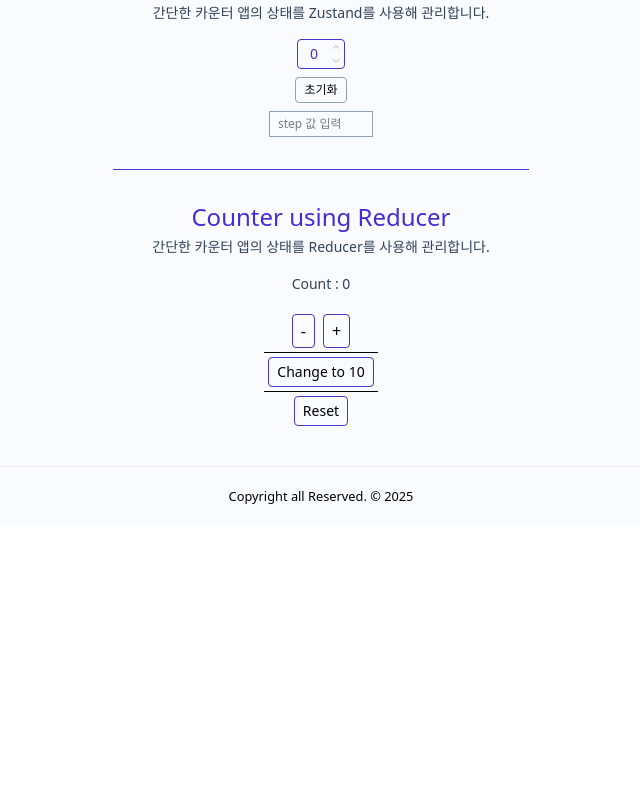
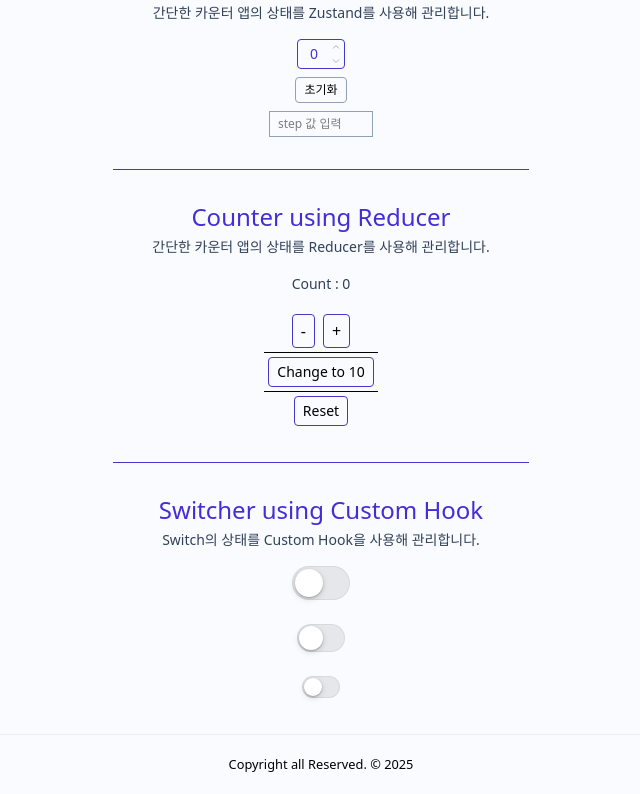
Before and after one commit to eafiseemn/programmers-react, a React (Vite) app in the folder 16-advanced-state-management/: page / in a window 1280 px wide. Shown: the part 541-1335 px from the top of the page, without its empty margins (319-959 px from the left). Before the commit the page ends 1067 px from the top, so only its background shows below. Built offline with nearby package versions, Linux system fonts and the light colour scheme.

Commit message:
[Zustand Core] Custom Hook을 사용한 Switch Toggle

```diff
--- /dev/null
+++ b/16-advanced-state-management/src/hook/useSwitch.ts
@@ -0,0 +1,62 @@
+import { useCallback, useId, useState } from "react";
+
+interface useSwitchOptions {
+  defaultChecked?: boolean;
+  checked?: boolean;
+  onChange?: (next:boolean) => void;
+  disabled?: boolean;
+  id?: string;
+}
+
+export function useSwitch ( opts:useSwitchOptions = {} ) {
+
+  const {
+    defaultChecked = false,
+    checked,
+    onChange,
+    disabled,
+    id
+  } = opts;
+
+  const [ uncontrolled, setUncontrolled ] = useState(defaultChecked);
+
+  const reactId = useId();
+  const isControlled = checked !== undefined;
+  const isChecked = isControlled ? checked : uncontrolled;
+
+  // 버튼을 눌렀을 때 강제 지정
+  const setChecked = useCallback(
+    (next:boolean) => {
+      if(!isControlled) setUncontrolled(next);
+      onChange?.(next)
+  }, [isControlled, onChange]);
+
+  const toggle = useCallback(
+    () => {
+      if(disabled) return;
+      setChecked(!isChecked);
+  }, [disabled, isChecked, setChecked]);
+
+  const a11yProps = {
+    // JSX tag attributes
+    id: id ?? reactId,
+    role: "switch" as const,
+    "aria-label": String(isChecked),
+    "aria-disabled": disabled || undefined,
+    tabIndex: disabled ? -1 : 0,
+    // event binding
+    onClick: () => toggle(),
+    onKeyDown: (e:React.KeyboardEvent) => {
+      if(disabled) return;
+      if(e.key === 'Enter' || e.key === ' ') {
+        e.preventDefault();
+        toggle();
+      }
+      if(e.key === 'ArrowLeft') setChecked(false);
+      if(e.key === 'ArrowRight') setChecked(true);
+    }
+  }
+
+  return { checked: isChecked, setChecked, toggle, a11y: a11yProps, disabled }
+
+}
--- /dev/null
+++ b/16-advanced-state-management/src/miniApp/Switcher/Switch.css
@@ -0,0 +1,69 @@
+.switch {
+	--h: 28px;
+	--w: 48px;
+	--pad: 2px;
+	--thumb: calc(var(--h) - var(--pad) * 2);
+
+	position: relative;
+	display: inline-grid;
+	place-items: center;
+	inline-size: var(--w);
+	block-size: var(--h);
+	border: none;
+	background: transparent;
+	padding: 0;
+	cursor: pointer;
+	outline: none;
+}
+
+.switch--sm {
+	--h: 22px;
+	--w: 38px;
+	--pad: 2px;
+}
+.switch--lg {
+	--h: 34px;
+	--w: 58px;
+	--pad: 3px;
+}
+
+.switch.is-disabled {
+	cursor: not-allowed;
+	opacity: 0.6;
+}
+
+.switch__track {
+	position: absolute;
+	inset: 0;
+	background: #e5e7eb;
+	border-radius: 9999px;
+	box-shadow: inset 0 0 0 1px rgba(0, 0, 0, 0.06);
+	transition: background 0.18s ease, box-shadow 0.18s ease;
+}
+
+.switch__thumb {
+	position: absolute;
+	left: 0;
+	inline-size: var(--thumb);
+	block-size: var(--thumb);
+	border-radius: 50%;
+	background: #fff;
+	transform: translateX(var(--pad));
+	transition: transform 0.2s cubic-bezier(0.22, 0.61, 0.36, 1),
+		box-shadow 0.15s ease;
+	box-shadow: 0 1px 2px rgba(0, 0, 0, 0.25), 0 2px 6px rgba(0, 0, 0, 0.15);
+}
+
+.switch.is-on .switch__track {
+	background: var(--color-accent);
+	box-shadow: inset 0 0 0 1px rgba(0, 0, 0, 0.06);
+}
+
+.switch.is-on .switch__thumb {
+	transform: translateX(calc(var(--w) - var(--thumb) - var(--pad)));
+}
+
+.switch:focus-visible .switch__thumb {
+	box-shadow: 0 0 0 3px rgba(59, 130, 246, 0.35), 0 1px 2px rgba(0, 0, 0, 0.25),
+		0 2px 6px rgba(0, 0, 0, 0.15);
+}
--- /dev/null
+++ b/16-advanced-state-management/src/miniApp/Switcher/Switch.tsx
@@ -0,0 +1,34 @@
+import { useSwitch } from '@/hook/useSwitch';
+import './Switch.css';
+
+interface Props {
+  defaultChecked?: boolean;
+  checked?: boolean;
+  onChange?: () => void;
+  disabled?: boolean;
+  id?: string;
+  size?: 'sm' | 'md' | 'lg';
+}
+
+function Switcher( { size = 'md', ...restProps }:Props ) {
+
+  const { checked, disabled, a11y } = useSwitch(restProps);
+
+  return (
+    <button
+      type="button"
+      {...a11y}
+      className={[
+        'switch',
+        `switch--${size}`,
+        checked ? 'is-on' : 'is-off',
+        disabled ? 'is-disabled' : '',
+      ].join(' ')}
+    >
+      <span className="switch__track"></span>
+      <span className="switch__thumb"></span>
+    </button>
+  )
+}
+
+export default Switcher
--- a/16-advanced-state-management/src/pages/Home/index.tsx
+++ b/16-advanced-state-management/src/pages/Home/index.tsx
@@ -3,6 +3,7 @@ import Divider from "@/components/Divider"
 import Counter from "@/miniApp/Counter"
 import Counter_ from "@/miniApp/Counter/index_"
 import CounterReducer from "@/miniApp/Counter/usingCounterReducer"
+import Switcher from "@/miniApp/Switcher/Switch"
 import { Helmet } from "@dr.pogodin/react-helmet"
 
 const htmlTag = (
@@ -71,6 +72,16 @@ function Home() {
           <p>간단한 카운터 앱의 상태를 Reducer를 사용해 관리합니다.</p>
           <CounterReducer />
 
+          <Divider />
+
+          <h2>Switcher using Custom Hook</h2>
+          <p>Switch의 상태를 Custom Hook을 사용해 관리합니다.</p>
+          <Switcher size="lg" />
+          <br />
+          <Switcher />
+          <br />
+          <Switcher size="sm" />
+
       </div>
     </section>
   )
```
